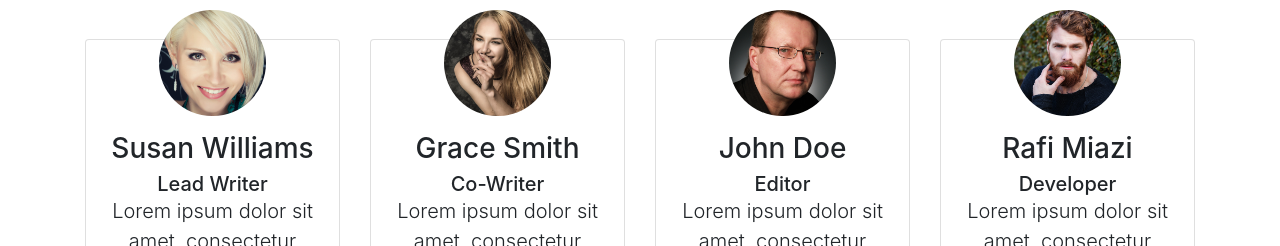
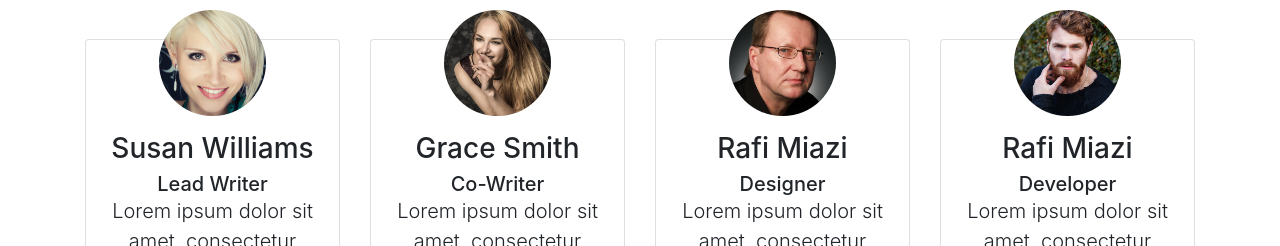
Before and after one commit to rafi-cloud/mizuxe, a plain HTML site: page index.html in a window 1280 px wide. Shown: the part 1860-2106 px from the top of the page. Drawn offline with Linux system fonts and the light colour scheme.

Commit message:
authors section name change

```diff
--- a/index.html
+++ b/index.html
@@ -231,8 +231,8 @@
                     <div class="card">
                         <div class="card-body">
                             <img src="img/person3.jpg"  class="w-50 mb-3 rounded-circle img-fluid" alt="Susan Williams">
-                            <h3 class="card-title">John Doe</h3>
-                            <h5 class="card-subtitle">Editor</h5>
+                            <h3 class="card-title">Rafi Miazi</h3>
+                            <h5 class="card-subtitle">Designer</h5>
                             <p class="lead">Lorem ipsum dolor sit amet, consectetur adipisicing elit. Quaerat dolores earum numquam vel tempora, ut.
                             </p>
                             <div class="d-flex flex-row justify-content-center">
```
